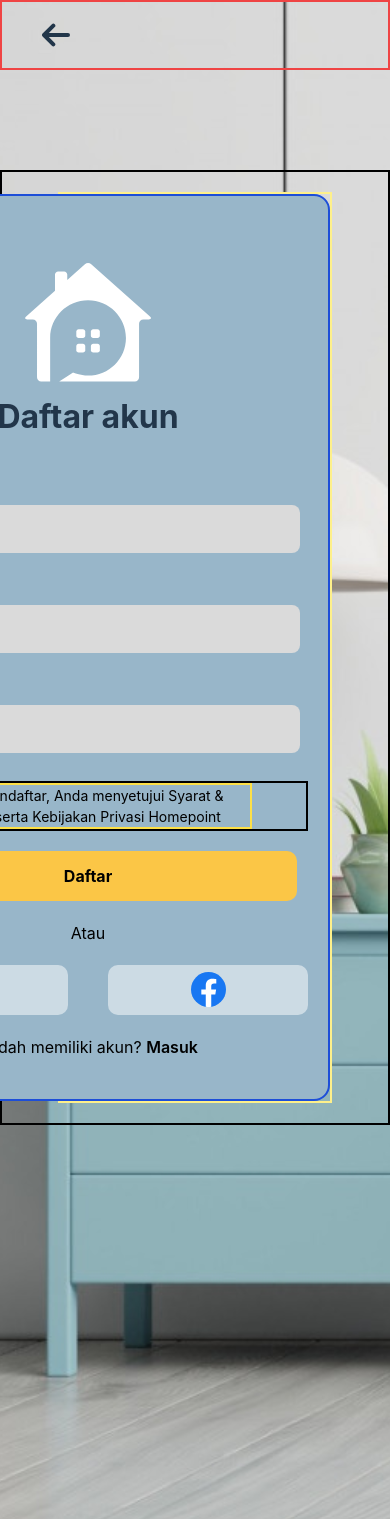
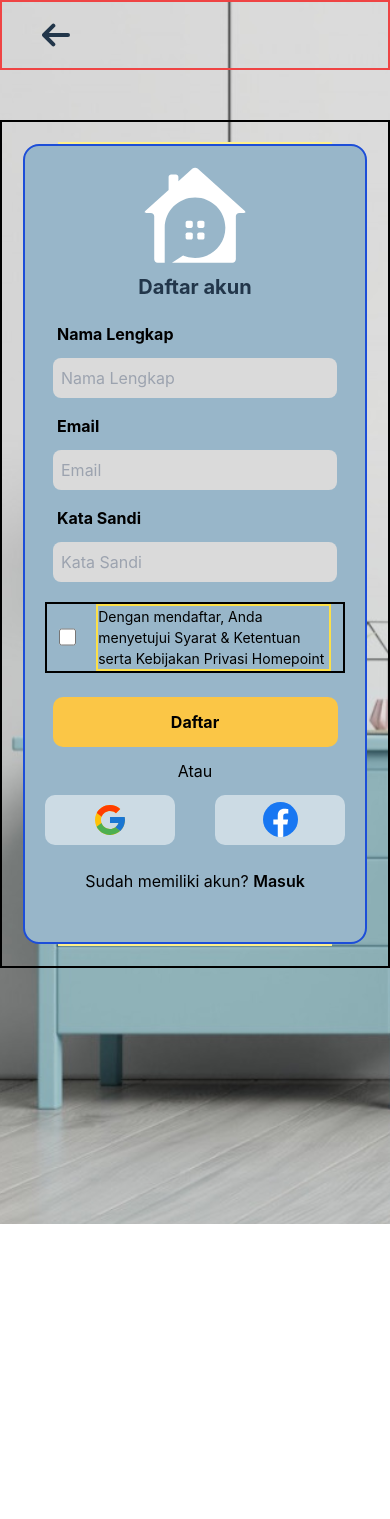
Before and after one commit to mfaishaladiyatma/homepoint-Project, a React (Create React App) app: page /register in a window 390 px wide. After the commit the page ends 1224 px from the top, so only its background shows below. Built offline with nearby package versions, Linux system fonts and the light colour scheme.

Commit message:
max-width config change, responsive done resiter-loginPage

```diff
--- a/src/pages/ForgetPass.jsx
+++ b/src/pages/ForgetPass.jsx
@@ -22,7 +22,7 @@ export default function ForgetPass() {
     const navigate = useNavigate()
     return (
         <>
-            <div className='font-Inter bg-cover gap-y-[100px] h-[120vh] bg-left-bottom flex flex-col ' style={{ backgroundImage: `url(${backgroundImage})` }} >
+            <div className='font-Inter bg-cover gap-y-[100px] h-[120vh] sm:h-[110vh] lg:h-[100vh] bg-left-bottom flex flex-col ' style={{ backgroundImage: `url(${backgroundImage})` }} >
 
                 <nav className=' flex h-[70px] border-2 border-red-500 w-full'>
                     <button onClick={() => navigate(-1)} className='ml-10'>
@@ -31,32 +31,33 @@ export default function ForgetPass() {
                 </nav>
 
                 <div className='flex justify-end py-5 px-14 w-full border-2 border-black'>
-                    <div className={`${Permintaan ? ' items-center ' : ' items-end '}flex container border-2 border-yellow-200 flex-col `}>
+                    <div className={`${Permintaan ? ' items-center ' : ' items-end lg:items-center'}  flex container border-2 border-yellow-200 flex-col `}>
 
-                        <section className={`${Permintaan ? 'hidden' : 'flex'} flex-col gap-y-5 items-center border-2 border-blue-700  py-10 px-5 h-fit bg-[#98B6C9] rounded-[16px] max-w-[600px] w-[600px]`}>
+                        <section className={`${Permintaan ? 'hidden' : 'flex'} flex-col gap-y-5 items-center border-2 border-blue-700  py-10 px-5 h-fit bg-[#98B6C9] rounded-[16px] max-w-[600px] w-[600px] lg:w-[500px] sm:w-[350px]`}>
+
                             <div className='flex flex-col items-center'>
-                                <img src={homePointLogo} alt="" />
-                                <h2 className='font-bold text-[34px] text-[#22364A]'>Reset Password</h2>
+                                <img className='lg:w-[200px] w-[250px]' src={homePointLogo} alt="" />
+                                <h2 className='font-bold sm:text-[20px] lg:text-[28px] text-[34px] text-[#22364A]'>Reset Password</h2>
                             </div>
 
                             <div className='w-full'>
                                 <div className='flex flex-col gap-y-3 p-2 justify-between rounded-[10px] w-full'>
-                                    <p className='px-2 font-bold'>Email</p>
+                                    <p className='px-1 font-bold'>Email</p>
                                     <input className='focus:outline-none focus:border-[#316093] focus:ring-2 focus:ring-[#316093] focus:bg-white caret-[#6999B8] px-2 h-12 rounded-[8px] bg-[#DADADA]' placeholder='Email' type="text" />
                                 </div>
                             </div>
 
-                            <button onClick={clickPermintaan} className='bg-[#FBC646] w-full h-[50px] rounded-[10px]'>
+                            <button onClick={clickPermintaan} className='bg-[#FBC646] w-[97%] h-[50px] rounded-[10px]'>
                                 <p className='font-bold '>Kirim Permintaan</p>
                             </button>
 
                         </section>
 
-                        <div className={`${Permintaan ? ' flex ' : ' hidden '} flex-col justify-evenly items-center max-w-[900px] w-[900px] h-[400px] bg-white-transparent py-7 px-24 rounded-[16px]`}>
-                            <h3 className='font-bold text-[32px]'>Silahkan Cek Email Kamu</h3>
+                        <div className={`${Permintaan ? ' flex ' : ' hidden '} flex-col justify-evenly items-center max-w-[900px] sm:w-[300px] lg:w-full w-[900px] sm:h-[500px] h-[400px] bg-white-transparent sm:py-3 py-7 sm:px-3 px-24 rounded-[16px]`}>
+                            <h3 className='sm:text-[20px] font-bold text-[32px]'>Silahkan Cek Email Kamu</h3>
                             <p className='text-center'>Kami telah mengirimkan email berisi password baru, kamu dapat mengubah password tersebut di pengaturan profil.</p>
                             <button onClick={() => navigate('/login')} className='bg-[#FBC646] w-[50%] h-[50px] font-semibold rounded-[10px]'>Masuk</button>
-                            <p>Belum mendapatkan email? <span className='text-[#316093]'>Kirim Ulang</span></p>
+                            <p className='sm:text-center'>Belum mendapatkan email? <span className='text-[#316093]'>Kirim Ulang</span></p>
                         </div>
                     </div>
                 </div>
--- a/src/pages/Register.jsx
+++ b/src/pages/Register.jsx
@@ -33,7 +33,11 @@ export default function Register() {
 
     return (
         <>
-            <div className='font-Inter bg-cover gap-y-[100px] h-[180vh] bg-left-bottom flex flex-col ' style={{ backgroundImage: `url(${backgroundImage})` }} >
+        {/* whole page */}
+
+            <div className='font-Inter bg-cover sm:gap-y-[50px] gap-y-[100px] sm:h-[145vh] lg:h-[100vh] h-[170vh] bg-left-bottom flex flex-col ' style={{ backgroundImage: `url(${backgroundImage})` }} >
+
+        {/* nav */}
 
                 <nav className=' flex h-[70px] border-2 border-red-500 w-full'>
                     <button onClick={() => navigate(-1)} className='ml-10'>
@@ -41,50 +45,61 @@ export default function Register() {
                     </button>
                 </nav>
 
+                {/* mid-section or form */}
+
                 <section className='flex justify-end py-5 px-14 w-full border-2 border-black'>
-                    <div className='container border-2 border-yellow-200 flex justify-end '>
-                        <div className='flex flex-col gap-y-5 items-center border-2 border-blue-700  py-10 px-5 h-fit bg-[#98B6C9] rounded-[16px] max-w-[600px] w-[550px]'>
+                    <div className='container border-2 border-yellow-200 flex lg:justify-center justify-end '>
+
+                        {/* form-section */}
+
+                        <div className='flex flex-col gap-y-3 items-center border-2 border-blue-700 lg:py-0  py-10 px-5 sm:h-[800px] lg:h-[780px] h-fit bg-[#98B6C9] rounded-[16px] max-w-[600px] lg:w-[500px] sm:w-[350px] w-[550px]'>
+
                             <div className='flex flex-col items-center'>
-                                <img className='w-[250px]' src={homePointLogo} alt="" />
-                                <h2 className='font-bold text-[32px] text-[#22364A]'>Daftar akun</h2>
+                                <img className='lg:w-[200px] w-[250px]' src={homePointLogo} alt="" />
+                                <h2 className='font-bold sm:text-[20px] lg:text-[28px] text-[34px] text-[#22364A]'>Daftar akun</h2>
                             </div>
+
                             <div className='w-full'>
                                 <div className='flex flex-col gap-y-3 p-2 justify-between rounded-[10px] w-full'>
-                                    <p className='px-2 font-bold'>Nama Lengkap</p>
-                                    <input value={namaLengkap} onChange={(e) => setNamaLengkap(e.target.value)} className='focus:outline-none focus:border-[#316093] focus:ring-2 focus:ring-[#316093] focus:bg-white caret-[#6999B8] px-2 h-12 rounded-[8px] bg-[#DADADA]' placeholder='Nama Lengkap' type="text" />
+                                    <p className='px-1 font-bold'>Nama Lengkap</p>
+                                    <input value={namaLengkap} onChange={(e) => setNamaLengkap(e.target.value)} className='focus:outline-none focus:border-[#316093] focus:ring-2 focus:ring-[#316093] focus:bg-white caret-[#6999B8] px-2 h-12 sm:h-10 rounded-[8px] bg-[#DADADA]' placeholder='Nama Lengkap' type="text" />
                                 </div>
                                 <div className='flex flex-col gap-y-3 p-2 justify-between rounded-[10px] w-full'>
-                                    <p className='px-2 font-bold'>Email</p>
-                                    <input value={email} onChange={(e) => setEmail(e.target.value)} className='focus:outline-none focus:border-[#316093] focus:ring-2 focus:ring-[#316093] focus:bg-white caret-[#6999B8] px-2 h-12 rounded-[8px] bg-[#DADADA]' placeholder='Email' type="text" />
+                                    <p className='px-1 font-bold'>Email</p>
+                                    <input value={email} onChange={(e) => setEmail(e.target.value)} className='focus:outline-none focus:border-[#316093] focus:ring-2 focus:ring-[#316093] focus:bg-white caret-[#6999B8] px-2 h-12 sm:h-10 rounded-[8px] bg-[#DADADA]' placeholder='Email' type="text" />
                                 </div>
                                 <div className='flex flex-col gap-y-3 p-2 justify-between rounded-[10px] w-full'>
-                                    <p className='px-2 font-bold'>Kata Sandi</p>
-                                    <input value={password} onChange={(e) => setPassword(e.target.value)} className='focus:outline-none focus:border-[#316093] focus:ring-2 focus:ring-[#316093] focus:bg-white caret-[#6999B8] px-2 h-12 rounded-[8px] bg-[#DADADA]' placeholder='Kata Sandi' type="password" />
+                                    <p className='px-1 font-bold'>Kata Sandi</p>
+                                    <input value={password} onChange={(e) => setPassword(e.target.value)} className='focus:outline-none focus:border-[#316093] focus:ring-2 focus:ring-[#316093] focus:bg-white caret-[#6999B8] px-2 h-12 sm:h-10 rounded-[8px] bg-[#DADADA]' placeholder='Kata Sandi' type="password" />
                                 </div>
                             </div>
 
                             <div className='flex items-center w-full gap-x-5 border-2 border-black px-3'>
                                 <input  value={isChecked} onChange={(e) => setIsChecked(e.target.checked)} className='accent-[#FBC646] w-[20px] h-[30px]' type="checkbox" />
-                                <div className='w-[80%] text-[14px] border-2 border-yellow-300'>
+                                <div className='w-[80%] sm:w-full text-[14px] border-2 border-yellow-300'>
                                     <p>Dengan mendaftar, Anda menyetujui <span>Syarat &amp; Ketentuan</span> serta <span>Kebijakan Privasi</span> Homepoint</p>
                                 </div>
                             </div>
-                            <button onClick={handleRegister} className='bg-[#FBC646] w-[95%] h-[50px] rounded-[10px]'>
+
+                            <button onClick={handleRegister} className='bg-[#FBC646] w-[95%] h-[50px] rounded-[10px] mt-3'>
                                 <p className='font-bold '>Daftar</p>
                             </button>
+
                             <p>Atau</p>
-                            <div className='flex gap-x-10'>
+
+                            <div className='flex gap-x-10 sm:w-[300px]'>
                                 <button className='w-[200px] h-[50px] bg-white-transparent flex justify-center items-center rounded-[10px]'>
                                     <img className='w-[30px]' src={Google} alt="" />
                                 </button>
                                 <button className='w-[200px] h-[50px] bg-blue-500 bg-white-transparent flex justify-center items-center rounded-[10px]'>
                                     <img className='w-[35px]' src={Facebook} alt="" />
                                 </button>
+                            </div>
 
-                            </div>
-                            <div>
+                            <div className='mt-3'>
                                 <p>Sudah memiliki akun? <span onClick={() => navigate('/login')} className=' cursor-pointer font-semibold'>Masuk</span></p>
                             </div>
+
                         </div>
                     </div>
                 </section>
--- a/tailwind.config.js
+++ b/tailwind.config.js
@@ -14,12 +14,12 @@ module.exports = {
       }
     },
     screens: {
-      sm: {'max': '640px'},
+      '3xl': { 'max': '1920px'},
+      '2xl': { 'max': '1440px'},
+      'xl': { 'max': '1280px'},
+      'lg': { 'max': '1024px'},
       'md': { 'max': '768px'},
-      'lg': { 'max': '1024px'},
-      'xl': { 'max': '1280px'},
-      '2xl': { 'max': '1440px'},
-      '3xl': { 'max': '1920px'},
+      'sm': {'max': '640px'},
     },
     extend: {
       colors: {
```
Also changed, not shown: src/pages/Login.jsx (+28 -25 lines).
